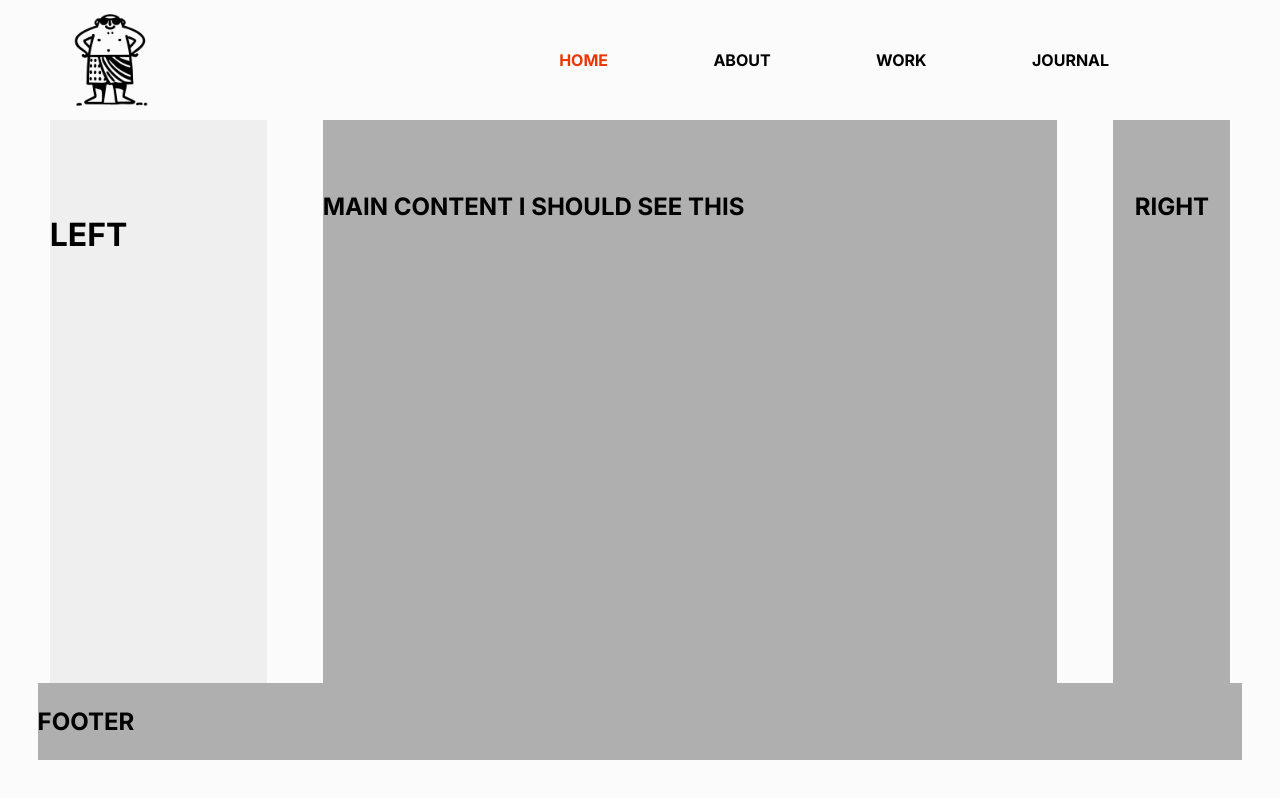
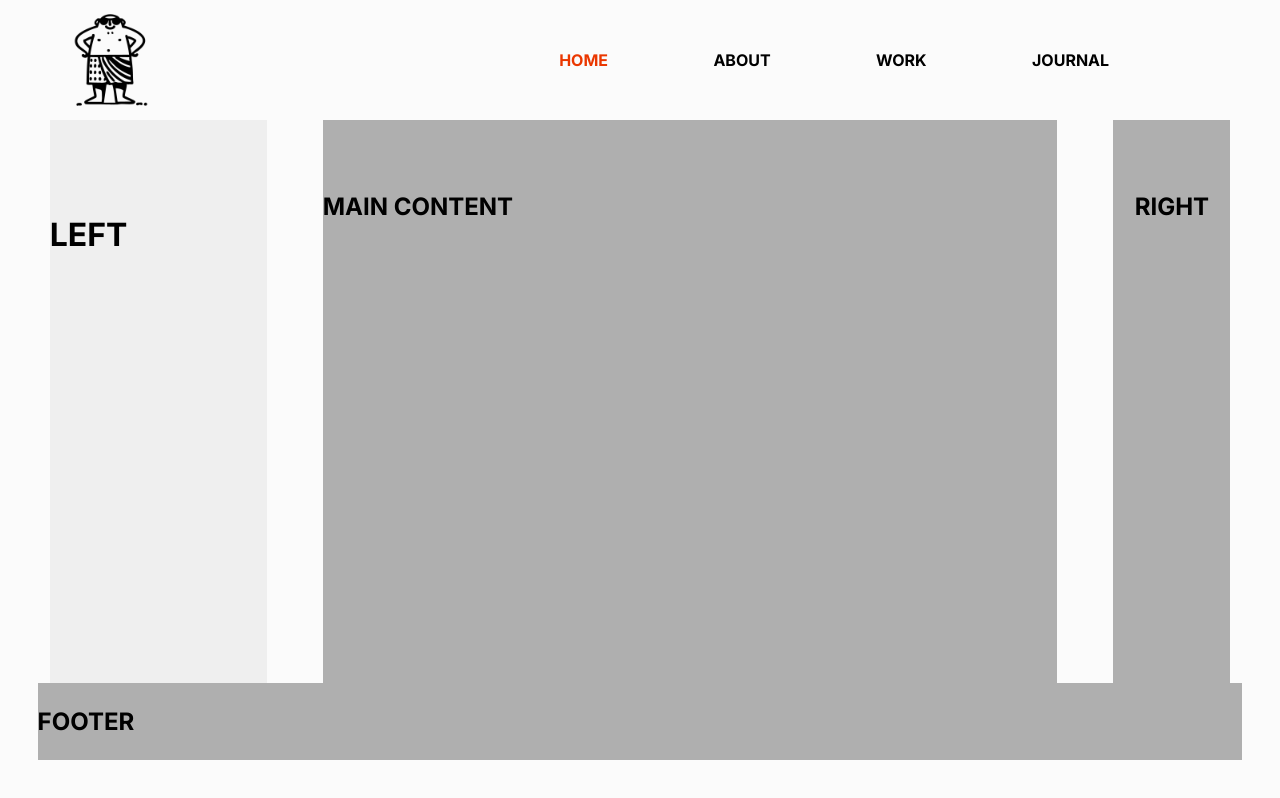
Before and after one commit to tertsert/Shirtless-Wednesdays, a plain HTML site: page index.html in a window 1280 px wide. Drawn offline with Linux system fonts and the light colour scheme.

Commit message:
This should work now 	modified:   index.html

```diff
--- a/index.html
+++ b/index.html
@@ -27,7 +27,7 @@
             LEFT
         </aside>
         <main>
-            MAIN CONTENT I SHOULD SEE THIS
+            MAIN CONTENT
         </main>
         <aside class="right">
             RIGHT
```
